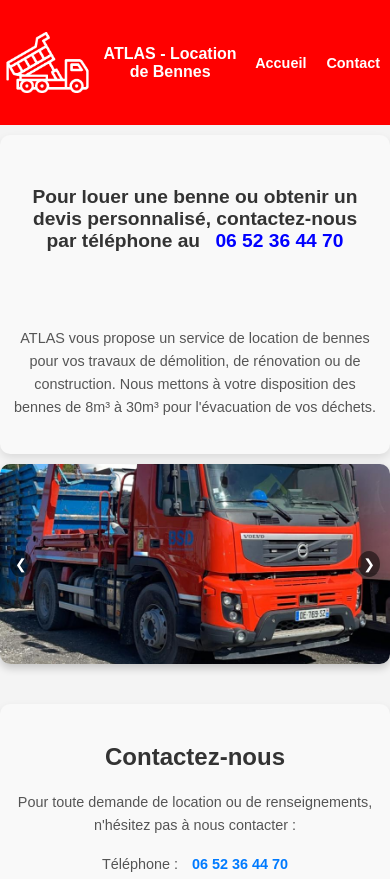
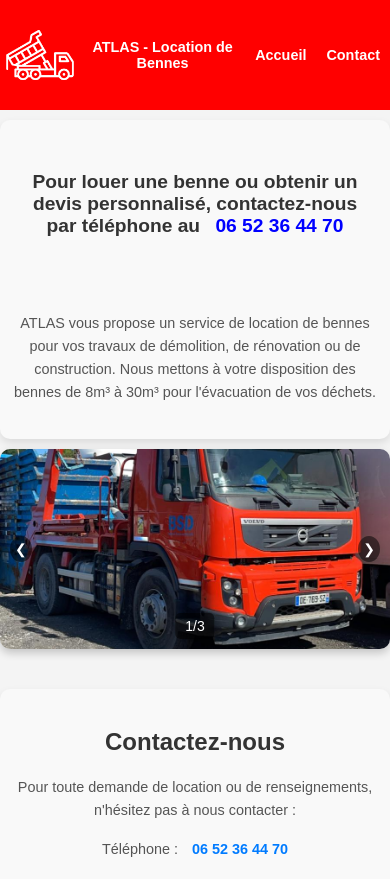
Before and after one commit to Huso213/atlasbennes, a plain HTML site: page index.html in a window 390 px wide. Shown: the top 879 px of the page. Drawn offline with Linux system fonts and the light colour scheme.

Commit message:
correction logo

```diff
--- a/index.html
+++ b/index.html
@@ -44,6 +44,8 @@
                 <!-- Boutons de navigation -->
                 <button class="prev" onclick="prevSlide()">&#10094;</button>
                 <button class="next" onclick="nextSlide()">&#10095;</button>
+                <!-- Indicateur de slide -->
+                <div class="slide-indicator">1/3</div>
             </div>
         </section>
 
--- a/script.js
+++ b/script.js
@@ -1,13 +1,40 @@
 let currentSlide = 0;
+
+function updateSlideIndicator() {
+    const totalSlides = document.querySelectorAll('.slide').length;
+    const slideIndicator = document.querySelector('.slide-indicator');
+    slideIndicator.textContent = `${currentSlide + 1}/${totalSlides}`;
+}
 
 function nextSlide() {
     const slides = document.querySelector('.slides');
     const totalSlides = document.querySelectorAll('.slide').length;
 
     // Passer à la slide suivante
-    currentSlide = (currentSlide + 1) % totalSlides; // Boucle (1 → 2 → 3 → 1 → 2 → 3, etc.)
+    currentSlide = (currentSlide + 1) % totalSlides;
 
     // Déplacer les slides
     const offset = -currentSlide * 100;
     slides.style.transform = `translateX(${offset}%)`;
+
+    // Mettre à jour l'indicateur de slide
+    updateSlideIndicator();
 }
+
+function prevSlide() {
+    const slides = document.querySelector('.slides');
+    const totalSlides = document.querySelectorAll('.slide').length;
+
+    // Passer à la slide précédente
+    currentSlide = (currentSlide - 1 + totalSlides) % totalSlides;
+
+    // Déplacer les slides
+    const offset = -currentSlide * 100;
+    slides.style.transform = `translateX(${offset}%)`;
+
+    // Mettre à jour l'indicateur de slide
+    updateSlideIndicator();
+}
+
+// Initialiser l'indicateur de slide au chargement de la page
+document.addEventListener('DOMContentLoaded', updateSlideIndicator);
--- a/styles.css
+++ b/styles.css
@@ -5,6 +5,7 @@ body {
     background-color: #f4f4f4;
 
 }
+
 
 a{
     text-decoration: none;
@@ -27,7 +28,6 @@ header {
     display: flex;
     align-items: center;
     width: 90%;
-   // border: solid 1px black;
 
 }
 
@@ -37,7 +37,6 @@ header img {
 }
 
 h1{
-   // border: solid 1px blue;
     display: flex;
     justify-content: center;
     align-items: center;
@@ -46,7 +45,6 @@ h1{
 nav {
     padding: 10px;
     width: 20%;
-    //border: solid 1px green;
 }
 
 nav a {
@@ -169,6 +167,18 @@ nav a {
     font-size: 18px;
 }
 
+/* Style pour l'indicateur de slide */
+.slide-indicator {
+    position: absolute;
+    bottom: 10px;
+    left: 50%;
+    transform: translateX(-50%);
+    background-color: rgba(0, 0, 0, 0.5);
+    color: white;
+    padding: 5px 10px;
+    border-radius: 5px;
+    font-size: 14px;
+}
 .prev:hover, .next:hover {
     background-color: rgba(0, 0, 0, 0.8);
 }
@@ -239,19 +249,21 @@ footer {
     }
 
     header {
+        display: flex;
         flex-direction: row; /* Garder le logo et le titre en ligne */
         align-items: center; /* Aligner les éléments verticalement */
-        width: auto; /* Ajuster la largeur */
+        width: 100%; /* Ajuster la largeur */
     }
 
     header img {
-        max-width: 85px; /* Réduire la taille du logo */
+        max-width: 70px; /* Réduire la taille du logo */
         margin: 0 10px 0 0; /* Ajuster l'espacement */
     }
 
     h1 {
-        font-size: 1em; /* Réduire la taille du titre */
+        font-size: 0.9em; /* Réduire la taille du titre */
         margin: 0; /* Supprimer la marge */
+        justify-content: center;
     }
 
     nav {
```
